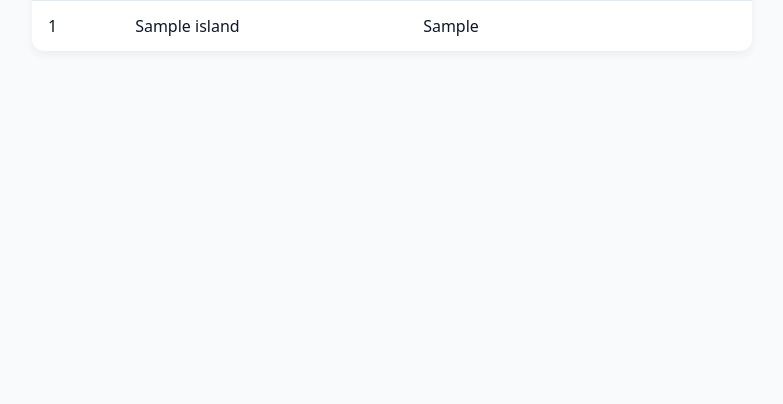
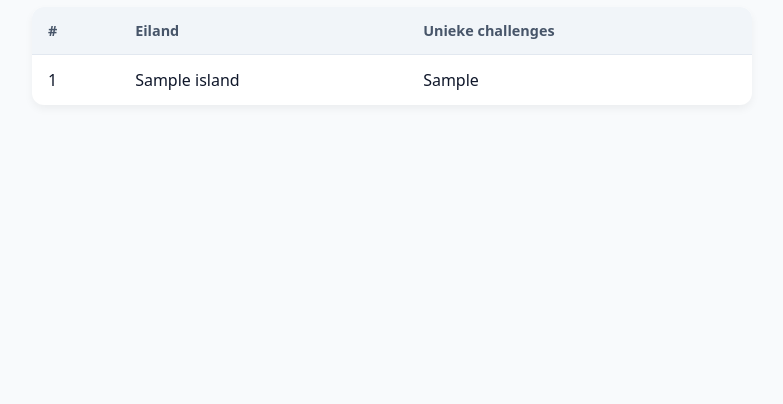
Before and after one commit to correhen/capture, a Flask app: template app/templates/scoreboard_islands.html in a window 1280 px wide. Shown: the part 188-592 px from the top of the page, without its empty margins (248-1031 px from the left). Run offline with Flask 3, Linux system fonts and the light colour scheme; the template is opened without the code that fills it: most values are stand-ins (such as "Sample title", 1, 10 or a date in 2020); parts of the project's set-up code (start-up, migrations or seed data) failed here and were passed over.

Commit message:
Update scoreboard_islands.html

```diff
--- a/app/templates/scoreboard_islands.html
+++ b/app/templates/scoreboard_islands.html
@@ -10,7 +10,7 @@
   header::before{ content:""; position:absolute; inset:0; background:url('/static/hero-caribbean.jpg') center/cover no-repeat; opacity:.25; mix-blend:overlay; }
   header>*{ position:relative; z-index:1; }
   h1 { margin:0; font-size:2rem; }
-  main { max-width:720px; margin:-30px auto 40px; padding:0 20px; }
+  main { max-width:720px; margin:24px auto 40px; padding:0 20px; }
   table { width:100%; border-collapse:collapse; background:white; border-radius:12px; overflow:hidden; box-shadow:0 4px 8px rgba(0,0,0,0.05);}
   th, td { padding:14px 16px; text-align:left; }
   th { background:#f1f5f9; color:#475569; font-weight:600; font-size:.9rem; border-bottom:1px solid #e2e8f0;}
```
